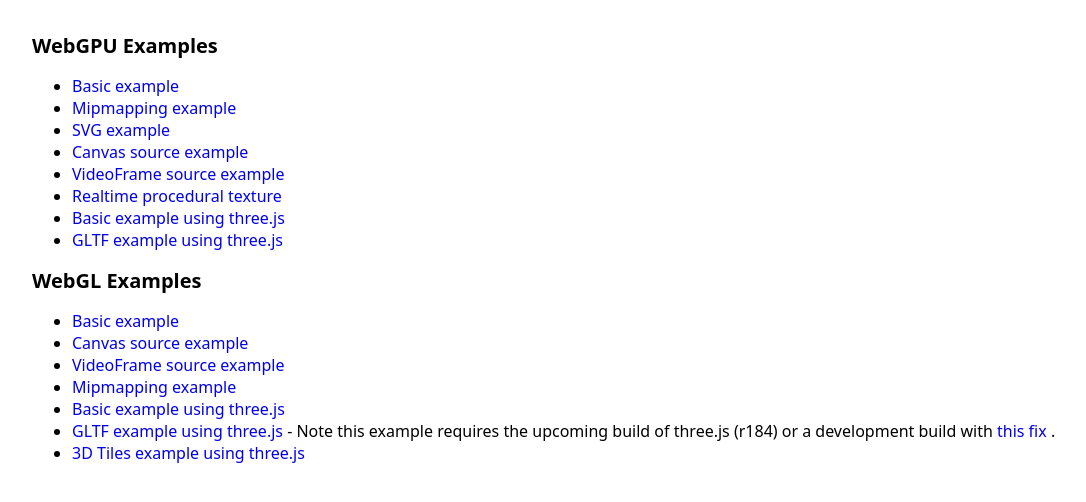
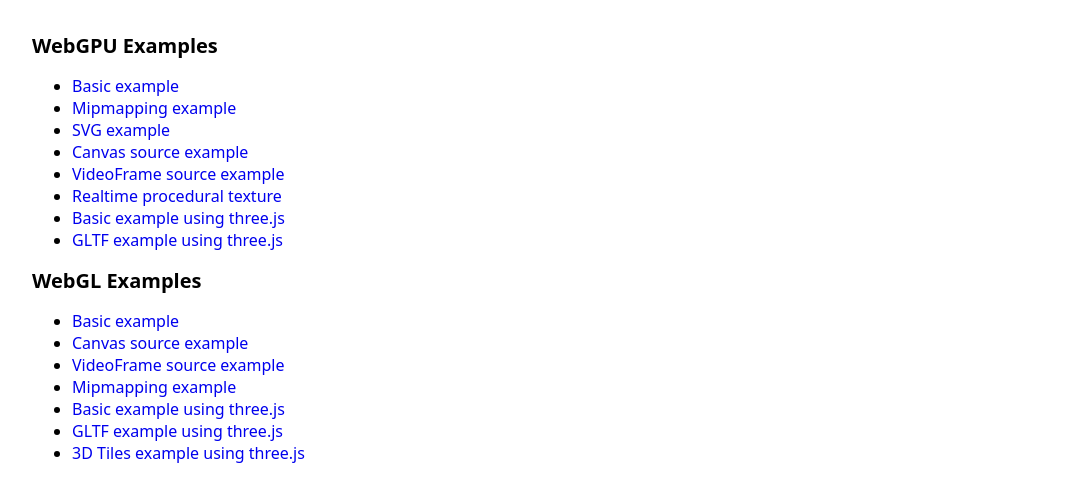
Before and after one commit to Ludicon/spark.js, a website built with Vite: page examples/index.html in a window 1280 px wide. Shown: the whole page, without its empty margins (0-1086 px from the left). Built offline with nearby package versions, Linux system fonts and the light colour scheme.

Commit message:
Remove note about three version requirement, r184 is now public.

```diff
--- a/examples/index.html
+++ b/examples/index.html
@@ -31,12 +31,7 @@
       <li><a href="video-gl.html">VideoFrame source example</a></li>
       <li><a href="mipmaps-gl.html">Mipmapping example</a></li>
       <li><a href="three-basic-gl.html">Basic example using three.js</a></li>
-      <li>
-        <a href="three-gltf-gl.html">GLTF example using three.js</a>
-        - Note this example requires the upcoming build of three.js (r184) or a development build with
-        <a href="https://github.com/mrdoob/three.js/pull/33055">this fix</a>
-        .
-      </li>
+      <li><a href="three-gltf-gl.html">GLTF example using three.js</a></li>
       <li><a href="three-3d-tiles.html">3D Tiles example using three.js</a></li>
     </ul>
   </body>
```
